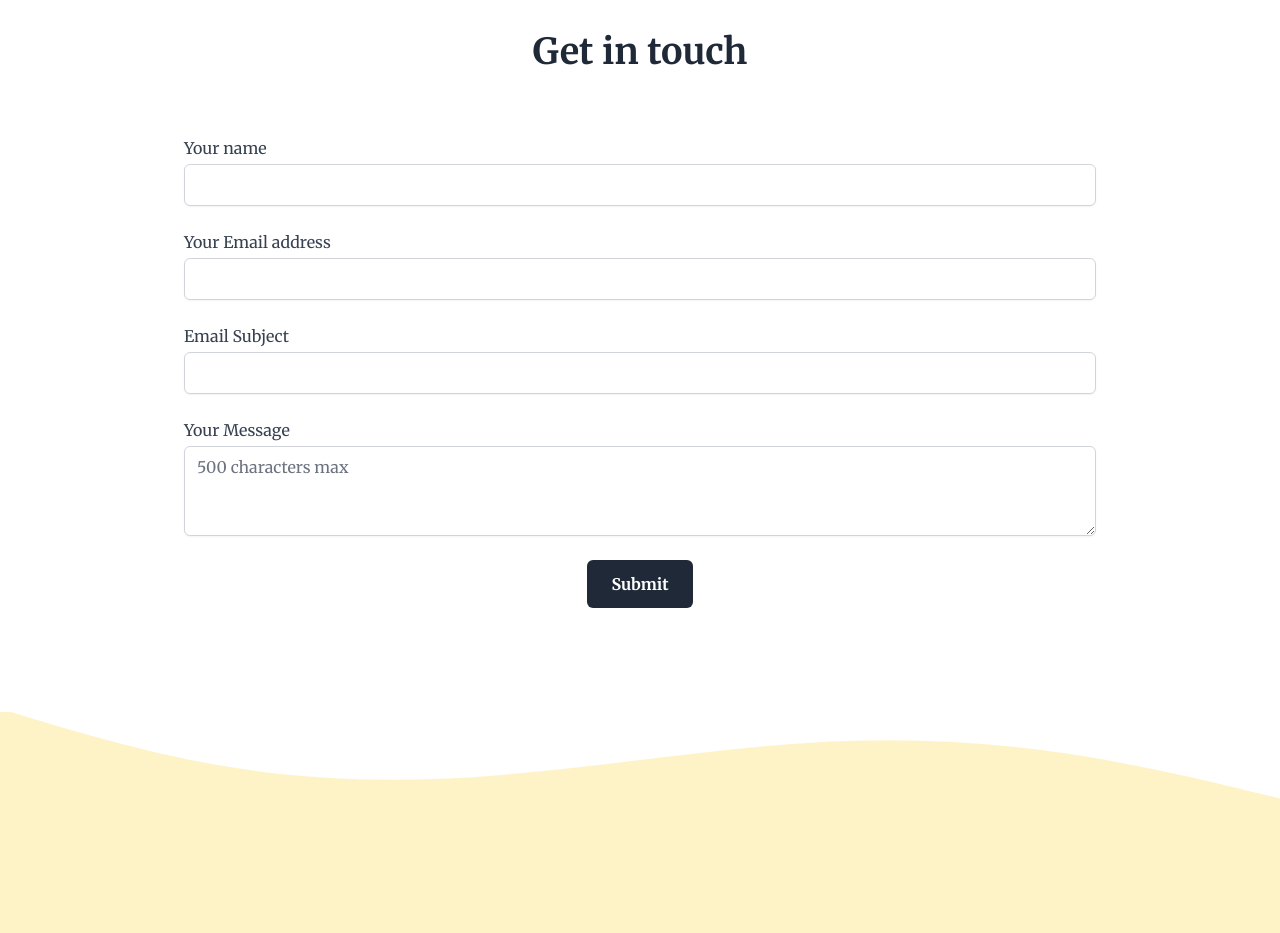
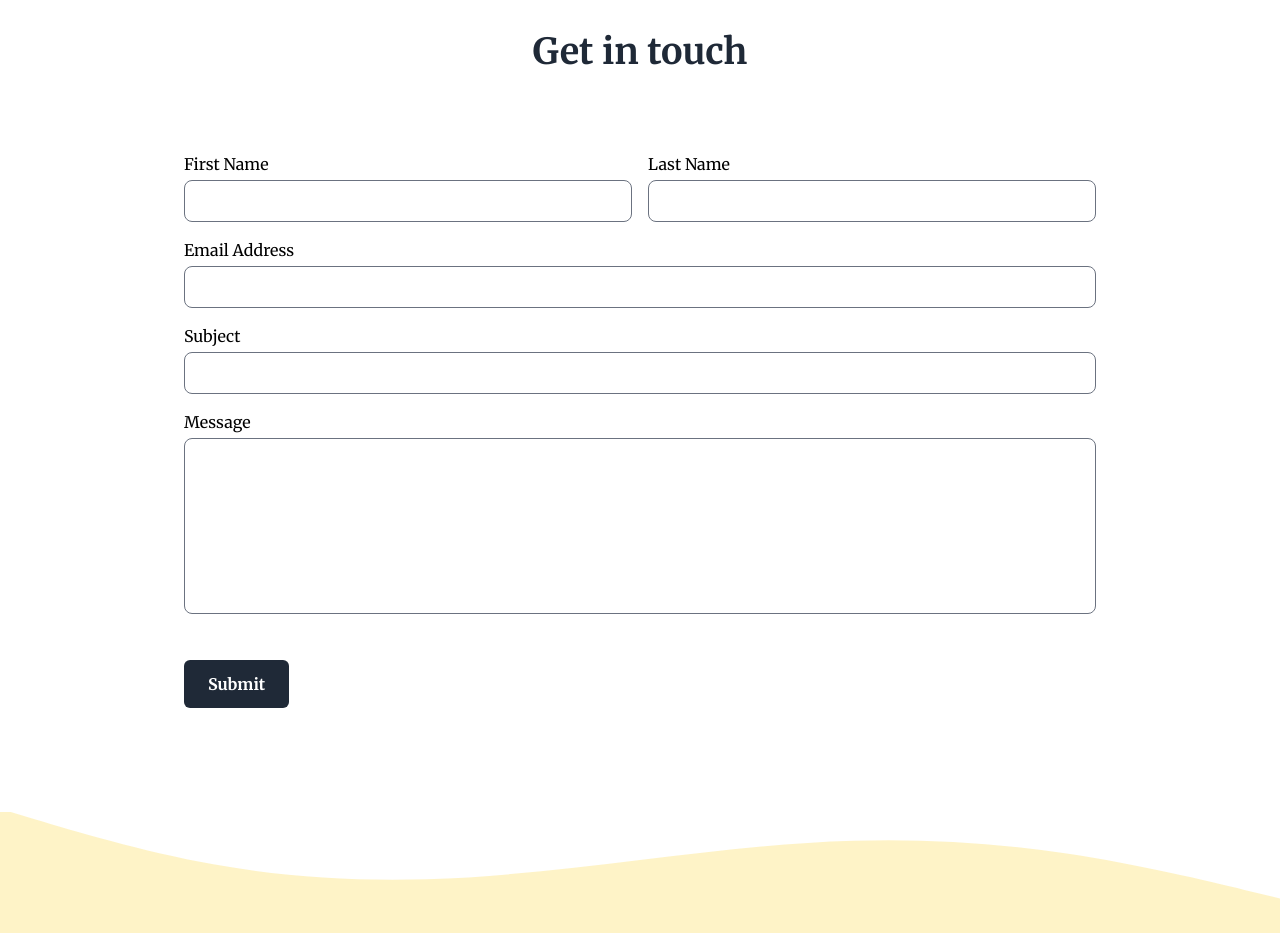
Before and after one commit to alexdhaynes/lexhaynes.com, a Next.js app: page /portfolio in a window 1280 px wide. Shown: the part 3260-4193 px from the top of the page. Built offline with nearby package versions, Linux system fonts and the light colour scheme.

Commit message:
added form functionality

```diff
--- a/package.json
+++ b/package.json
@@ -10,10 +10,12 @@
   "dependencies": {
     "@heroicons/react": "^1.0.1",
     "@tailwindcss/forms": "^0.3.2",
+    "formik": "^2.2.6",
     "mailgun-js": "^0.22.0",
     "next": "10.1.3",
     "react": "17.0.2",
-    "react-dom": "17.0.2"
+    "react-dom": "17.0.2",
+    "yup": "^0.32.9"
   },
   "devDependencies": {
     "autoprefixer": "^10.2.5",
--- a/src/components/Button.js
+++ b/src/components/Button.js
@@ -1,10 +1,16 @@
 import React from 'react'
 
-const Button =  React.forwardRef(({ onClick, href, children }, ref) => {
-    return (
-        <a href={href} onClick={onClick} ref={ref} className="cursor-pointer bg-gray-800 text-white font-semibold px-6 py-3 rounded-md hover:bg-gray-700 transform hover:scale-110 transition-transform">
+const Button =  React.forwardRef(({ onClick, variant, href, children, ...props }, ref) => {
+
+    if (variant === "link") return (
+        <a href={href} onClick={onClick} ref={ref} {...props} className="cursor-pointer bg-gray-800 text-white font-semibold px-6 py-3 rounded-md hover:bg-gray-700 transform hover:scale-110 transition-transform">
             {children}
         </a>
+    )
+    return (
+        <button onClick={onClick} {...props} className="cursor-pointer bg-gray-800 text-white font-semibold px-6 py-3 rounded-md hover:bg-gray-700 transform hover:scale-110 transition-transform">
+            {children}
+        </button>
     )
 })
 
--- /dev/null
+++ b/src/components/ContactForm.js
@@ -0,0 +1,189 @@
+import { useState } from 'react'
+import { Formik, Form, useField } from 'formik'
+import * as Yup from 'yup'
+
+import Button from '@components/Button'
+import socialData from '@data/social.json'
+
+
+async function postData(url = '', data = {}) {
+    const response = await fetch(url, {
+      method: 'POST',
+      cache: 'no-cache',
+      credentials: 'same-origin',
+      headers: {
+        'Content-Type': 'application/json'
+      },
+      redirect: 'follow',
+      referrerPolicy: 'no-referrer',
+      body: JSON.stringify(data)
+    });
+    return response.json(); // parses JSON response into native JavaScript objects
+  }
+
+
+const SubmitEmail = ({formValues}) => {
+    const [sent, setSent] = useState()
+    const { firstName, lastName, email, subject, message } = formValues;
+
+    postData('/api/sendEmail', {
+        firstName,
+        lastName,
+        email,
+        subject,
+        message,
+    })
+    .then((res) => {
+        setSent("success");
+    },
+    (error) => {
+        setSent("error");
+    })
+
+    if (sent === "success") {
+        return (
+            <p className="text-center flex justify-center">Your email has been sent!</p>
+        )
+    } else if (sent === "error") {
+        return (
+            <p className="text-center flex justify-center">There was a problem sending your message.</p>
+        )
+    }
+
+    return <p className="text-center flex justify-center">
+        Your email is being sent...
+    </p>
+}
+
+//formik form
+
+const TextInput = ({ label, ...props }) => {
+    const [field, meta] = useField(props);
+
+    return (
+        <div className="my-4">
+            <p className="mb-1">
+                <label htmlFor={props.id || props.name}>{label}</label>
+            </p>
+
+            <div>
+                {
+                    field.name === "message"
+                        ? <textarea className="form-textarea rounded-lg w-full resize-none h-44" {...field} {...props} ></textarea>
+                        : <input className="form-input rounded-lg w-full" {...field} {...props} />
+                }
+
+                { meta.touched && meta.error
+                    ? <p className="error text-sm text-red-600 sans-serif mt-2">{meta.error}</p>
+                    : null
+                }
+            </div>
+        </div>
+
+    );
+  };
+
+const ContactForm = () => {
+    //these might be redundant...
+    const [formHasSubmitted, setFormHasSubmitted] = useState(false);
+    const [formValues, setFormValues] = useState(false);
+
+return (
+    <Formik
+    initialValues={{
+        firstName: '',
+        lastName: '',
+        email: '',
+        subject: '',
+        message: '',
+      }}
+      validationSchema={Yup.object({
+        firstName: Yup.string()
+          .max(15, 'Must be 15 characters or less')
+          .required('Required'),
+        lastName: Yup.string()
+          .max(20, 'Must be 20 characters or less')
+          .required('Required'),
+        email: Yup.string().email('Invalid email address').required('Required'),
+
+        subject: Yup.string()
+            .max(100, 'Must be 100 characters or less')
+            .required('Required'),
+
+        message: Yup.string()
+            .min(20, 'Your message must be at the length of a sentence')
+            .max(1000, 'Must not exceed 1000 characters')
+            .required('Required'),
+      })}
+      onSubmit={(values, { setSubmitting }) => {
+           //alert(JSON.stringify(values, null, 2));
+           setSubmitting(false);
+           setFormHasSubmitted(true);
+           setFormValues(values);
+      }}
+    >
+
+    {
+        formHasSubmitted && setFormValues
+        ? <SubmitEmail formValues={formValues} />
+        : (
+        <Form>
+
+            <div className="mx-auto">
+
+               <div className="md:grid md:grid-cols-2 gap-4">
+
+                    <TextInput
+                        label="First Name"
+                        name="firstName"
+                        type="text"
+                    />
+
+                    <TextInput
+                        label="Last Name"
+                        name="lastName"
+                        type="text"
+                    />
+
+
+               </div>
+
+                <div className="md:-mt-4">
+                    <TextInput
+                        label="Email Address"
+                        name="email"
+                        type="email"
+                    />
+                </div>
+
+
+                    <TextInput
+                    label="Subject"
+                    name="subject"
+                    type="text"
+                />
+
+                    <TextInput
+                    label="Message"
+                    name="message"
+                    type="textarea"
+                />
+
+                <p className="mt-10">
+                    <Button type="submit">Submit</Button>
+                </p>
+
+            </div>
+
+       </Form>
+    )}
+
+    </Formik>
+
+    )
+  }
+
+
+
+
+export default ContactForm
--- a/src/components/Form.js
+++ /dev/null
@@ -1,137 +0,0 @@
-import Button from '@components/Button'
-import {useState} from 'react'
-import socialData from '@data/social.json'
-
-const Row = ({children}) => {
-    return (
-        <div>
-            {children}
-        </div>
-    )
-}
-
-const Input = ({type, placeholder}) => {
-    return (
-        <input type={type} maxLength="100" className="mt-1 block w-full rounded-md border-gray-300 shadow-sm focus:border-indigo-300 focus:ring focus:ring-indigo-200 focus:ring-opacity-50" placeholder={placeholder} />
-    )
-}
-
-async function postData(url = '', data = {}) {
-    const response = await fetch(url, {
-      method: 'POST',
-      cache: 'no-cache',
-      credentials: 'same-origin',
-      headers: {
-        'Content-Type': 'application/json'
-      },
-      redirect: 'follow',
-      referrerPolicy: 'no-referrer',
-      body: JSON.stringify(data)
-    });
-    return response.json(); // parses JSON response into native JavaScript objects
-  }
-
-
-const DynamicEmail = () => {
-    postData('/api/sendEmail', {
-        name: "name",
-        email: "email",
-        subj: "subj",
-        msg: "msg",
-    })
-    .then((response) => {
-        console.log("RESPONSE ", response)
-    },
-    (error) => {
-        console.log("ERROR FROM API: ", error)
-        }
-    )
-
-    return <div className="border border-gray-700 w-1/3">
-        sending...
-    </div>
-  }
-
-
-const Form = () => {
-    const [showWarning, setShowWarning] = useState(false)
-    const [formVisible, setFormVisible ] = useState(true);
-    const [sendBtnClicked, setSendBtnClicked] = useState(false)
-    const [name, setName] = useState();
-    const [email, setEmail] = useState();
-    const [subj, setSubj] = useState();
-    const [msg, setMsg] = useState();
-    const [formIsValid, setFormIsValid] = useState(false);
-
-
-
-    const handleFormInput = (e, type) => {
-        //
-    }
-
-    const sendEmail = () => {
-        setSendBtnClicked(true);
-
-        window.setTimeout(() => {
-            setFormVisible(!formVisible);
-        }, 150)
-
-    }
-
-    if (!formVisible) {
-        return <div className="container">
-                <h3 className="text-center">Thanks! Your email has been sent.</h3>
-                <p className="flex justify-center">
-                    {
-                            socialData.map((item, i) => (
-                                <a key={`social-${i}`} className="underline text-semibold mr-4 mt-4" href={item.href} title={item.name} target="_blank" rel="noreferrer">{item.name}</a>
-                            ))
-                        }
-                </p>
-            </div>
-    }
-
-    return (
-
-            <div className="grid grid-cols-1 gap-6">
-
-              <Row className="block">
-                <span className="text-gray-700">Your name</span>
-                <Input type="text" onChange={(e) => handleFormInput(e, "name")} />
-              </Row>
-
-              <Row className="block">
-                <span className="text-gray-700">Your Email address</span>
-                <Input type="email" onChange={(e) => handleFormInput(e, "email")} />
-              </Row>
-
-              <Row className="block">
-                <span className="text-gray-700">Email Subject</span>
-                <Input type="text" onChange={(e) => handleFormInput(e, "subj")} />
-              </Row>
-
-
-              <Row className="block">
-                <span className="text-gray-700">Your Message </span>
-                <textarea onChange={(e) => handleFormInput(e, "msg")} maxLength="500" className="mt-1 block w-full rounded-md border-gray-300 shadow-sm focus:border-indigo-300 focus:ring focus:ring-indigo-200 focus:ring-opacity-50" rows="3" placeholder="500 characters max"></textarea>
-              </Row>
-
-                <Row>
-
-
-                    <div className="flex justify-center">
-                        <Button onClick={() => sendEmail()}>Submit</Button>
-                    </div>
-
-                </Row>
-
-                {
-                    sendBtnClicked && <DynamicEmail />
-                }
-
-
-            </div>
-    )
-}
-
-export default Form
--- a/src/components/NavBar.js
+++ b/src/components/NavBar.js
@@ -61,7 +61,7 @@ const NavBar = () => {
 
                <Link href={contactLink} passHref>
                 <div className="hidden lg:block">
-                  <Button>Get in Touch</Button>
+                  <Button variant="link">Get in Touch</Button>
                 </div>
               </Link>
 
--- a/src/pages/api/sendEmail.js
+++ b/src/pages/api/sendEmail.js
@@ -3,17 +3,18 @@ const mailgun = require('mailgun-js')({
     domain: process.env.MAILGUN_DOMAIN
 });
 
-const sendEmail = async (name, email, subj, msg) => {
+const sendEmail = async (firstName, lastName, email, subject, message) => {
     const emailMsg = {
-        from: `Lexhaynes Portfolio Webform <form@lexhaynes.com>`,
+        from: `Lexhaynes.com Webform <form@lexhaynes.com>`,
         to: 'lex.haynes@gmail.com',
-        subject: `Someone filled out the form on your portfolio website: ${subj}`,
+        subject: `Someone filled out the form on your portfolio website: ${subject}`,
         template: 'portfolio_webform',
         'h:X-Mailgun-Variables': JSON.stringify({
-            name: name,
-            subject: subj,
-            email: email,
-            message: msg,
+            firstName,
+            lastName,
+            email,
+            subject,
+            message
         })
     };
 
@@ -23,10 +24,10 @@ const sendEmail = async (name, email, subj, msg) => {
 
 export default function handler(req, res) {
     if (req.method === 'POST') {
-        const { name, email, subj, msg } = req.body;
+        const { firstName, lastName, email, subject, message } = req.body;
         // send email
         try {
-            sendEmail(name, email, subj, msg);
+            sendEmail(firstName, lastName, email, subject, message);
             res.status(200).json({msg: "success"})
         } catch (err) {
             res.status(400).json(err)
--- a/src/pages/portfolio.js
+++ b/src/pages/portfolio.js
@@ -5,7 +5,7 @@ import NavBar from '@components/NavBar'
 import { Section, SectionHero } from '@components/Section'
 import SectionHeader from '@components/SectionHeader'
 import { TeaserCard } from '@components/TeaserCard'
-import Form from '@components/Form'
+import ContactForm from '@components/ContactForm'
 
 import portfolioData from '@data/portfolio.json'
 
@@ -56,7 +56,7 @@ const Portfolio = () => {
 
             <Section>
                 <SectionHeader>Get in touch</SectionHeader>
-                <Form />
+                <ContactForm />
             </Section>
 
         </AppShell>
--- a/tailwind.config.js
+++ b/tailwind.config.js
@@ -18,6 +18,8 @@ module.exports = {
   },
   variants: {},
   plugins: [
-    require('@tailwindcss/forms'),
-  ],
+    require("@tailwindcss/forms")({
+      strategy: 'class',
+    }),
+   ],
 }
```
Also changed, not shown: src/pages/index.js (+11 -11 lines), 1 other file (tests, documents, lock files or other folders).
